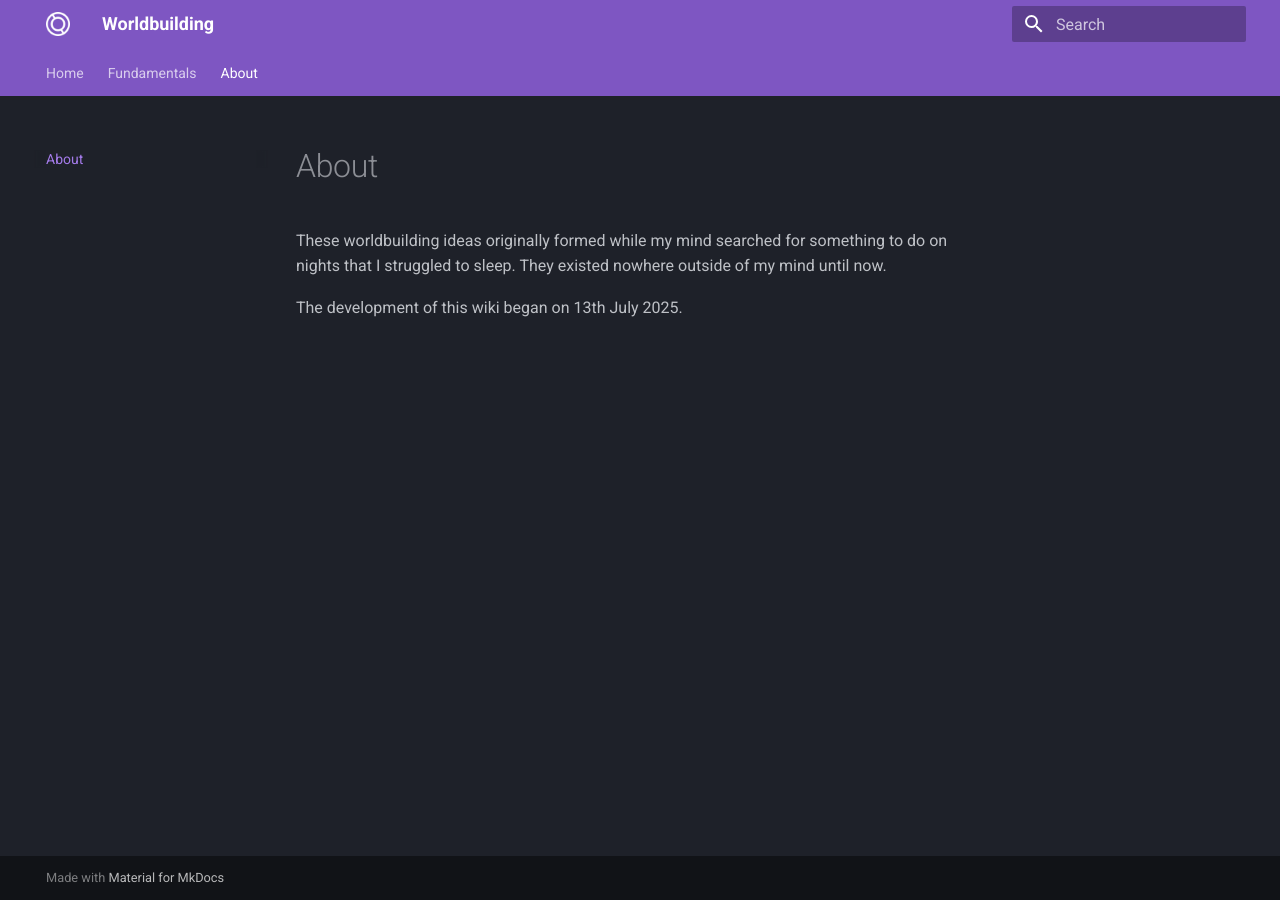
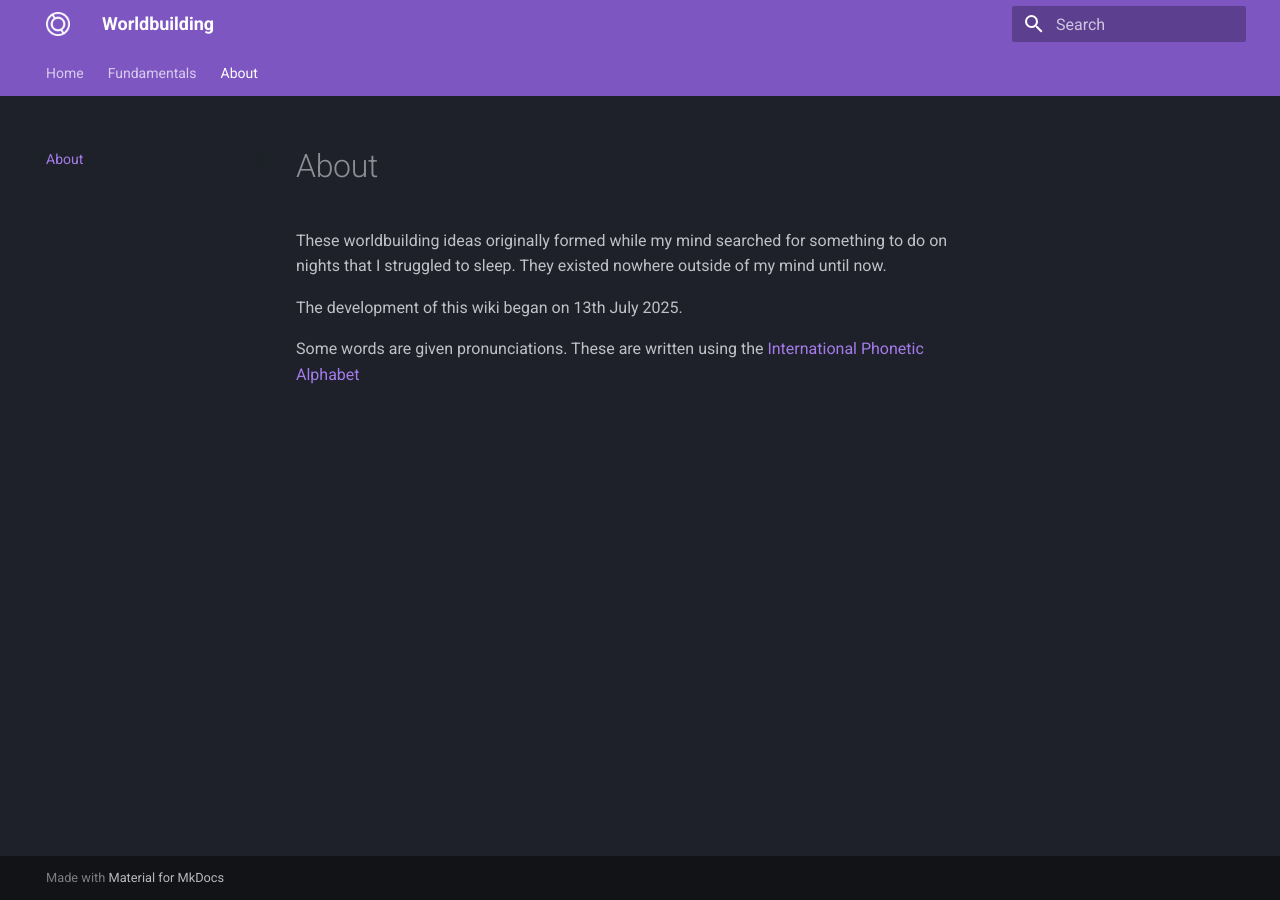
Before and after one commit to Jaw-bone6/worldbuilding, an MkDocs documentation site: the page built from docs/about.md, in a window 1280 px wide. Built offline with MkDocs 1.6.1 and Material for MkDocs 9.7.7, drawn with Linux system fonts in a browser that asks for light colours.

Commit message:
Add IPA explanation

```diff
--- a/docs/about.md
+++ b/docs/about.md
@@ -5,3 +5,7 @@ something to do on nights that I struggled to sleep. They existed nowhere
 outside of my mind until now.
 
 The development of this wiki began on 13th July 2025.
+
+Some words are given pronunciations. These are written using the [International
+Phonetic
+Alphabet](https://en.wikipedia.org/wiki/International_Phonetic_Alphabet)
```
